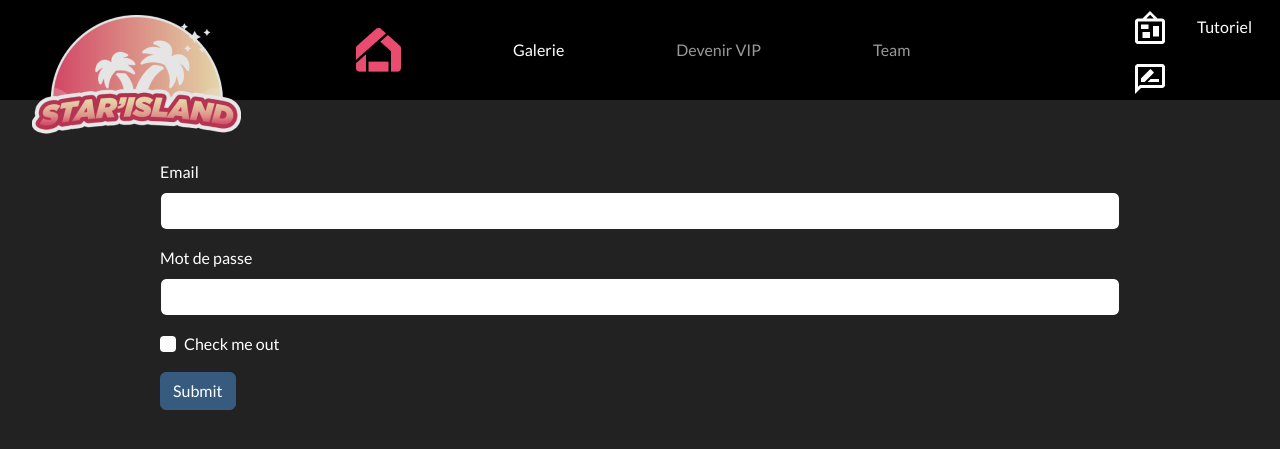
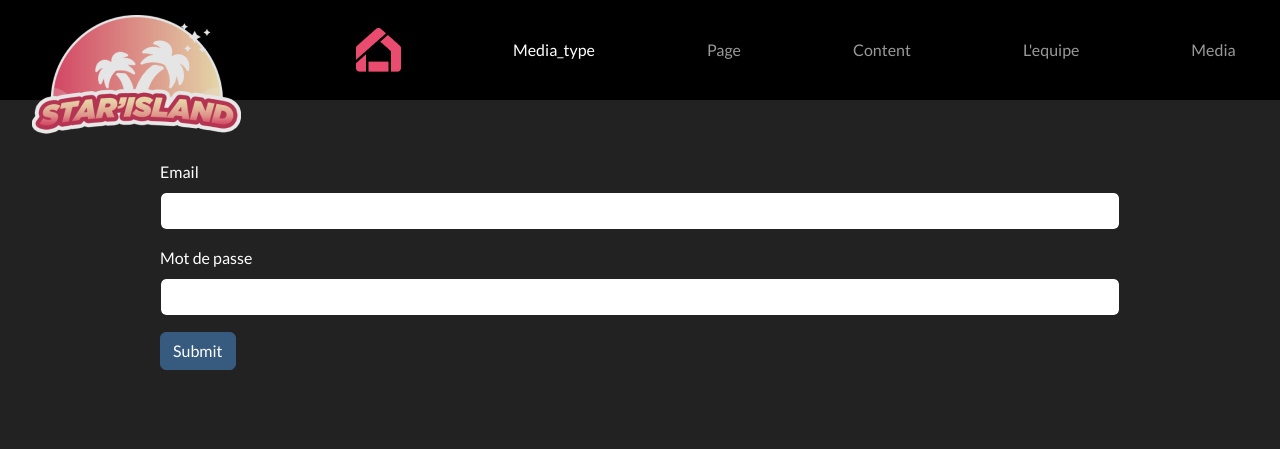
Before and after one commit to guarneriAnthony/star_island, a PHP site: page /PHP/security/register.php in a window 1280 px wide. Shown: the top 449 px of the page. Run offline with PHP 8.4, Linux system fonts and the light colour scheme; the visitor is signed in with stand-in values (Sample User, id 1); data that the repository does not hold is empty.

Commit message:
space admin up

```diff
--- a/back/formComment.php
+++ b/back/formComment.php
@@ -6,6 +6,7 @@
 <?php
 require_once '../config/function.php';
 require_once '../inc/formHeader.inc.php';
+
 
 
 $comments = execute("SELECT * FROM comment")->fetchAll(PDO::FETCH_ASSOC);
--- a/back/formContent.php
+++ b/back/formContent.php
@@ -6,6 +6,7 @@
 <?php
 require_once '../config/function.php';
 require_once '../inc/formHeader.inc.php';
+
 
 
 $pages = execute("SELECT * FROM page")->fetchAll(PDO::FETCH_ASSOC);
--- a/back/formMedia.php
+++ b/back/formMedia.php
@@ -10,6 +10,8 @@
 <?php
 require_once '../config/function.php';
 require_once '../inc/formHeader.inc.php';
+
+
 
 $medias = execute("SELECT * FROM media")->fetchAll(PDO::FETCH_ASSOC);
 $media_types = execute("SELECT * FROM media_type")->fetchAll(PDO::FETCH_ASSOC);
--- a/back/formMedia_type.php
+++ b/back/formMedia_type.php
@@ -6,6 +6,8 @@
 <?php
 require_once '../config/function.php';
 require_once '../inc/formHeader.inc.php';
+
+
 
 /*Debut de mon controle de formulaie de 'page'*/
 if (!empty($_POST)) {
--- a/back/formTeam.php
+++ b/back/formTeam.php
@@ -7,6 +7,7 @@
 <?php
 require_once '../config/function.php';
 require_once '../inc/formHeader.inc.php';
+
 
 $pages =  execute("SELECT * FROM page WHERE meta_title = 'Team'")->fetch(PDO::FETCH_ASSOC);
 $typesLink =  execute("SELECT * FROM media_type WHERE type = 'link'")->fetch(PDO::FETCH_ASSOC);
--- a/config/function.php
+++ b/config/function.php
@@ -1,46 +1,26 @@
 <?php
 require_once 'Db.php';
 
-function debug($data)
+function execute(string $requete, array $data=[],$lastId=null)
 {
-    echo '<pre>';
-    print_r($data);
-    echo '</pre>';
-    die();
+    foreach ($data as $marqueur => $valeur){
+        $data[$marqueur]=trim(htmlspecialchars($valeur));
+    }
+    $pdo=Db::getDB();
+    $resultat= $pdo->prepare($requete);
+    $success=$resultat->execute($data);
+
+    if($success){
+        if ($lastId){
+            return $pdo->lastInsertId();
+        }else{
+            return $resultat;
+        }
+    }else{
+        return  false;
+    }
 }
 
-function execute(string $requete, array $data=[],$lastId=null)
-{
-    // boucle pour echapper les caractères speciaux (pour neutraliser les balise <style> ou <script>) en entité html et de même supprimer les espaces éventuels en début de fin de chaine de caractère
-    foreach ($data as $marqueur => $valeur){
-        // ici on réaffecte à notre tableau $data
-        // les nouvelles valeurs échappées et sans espaces pour chaque tour de boucle
-        $data[$marqueur]=trim(htmlspecialchars($valeur));
-
-    }
-    $pdo=Db::getDB(); // connexion à la BDD provenant de Db.php
-    $resultat= $pdo->prepare($requete);// on prépare la requête envoyée avec marqueur (:marqueur)
-
-    $success=$resultat->execute($data);// on execute en passant notre tableau associatif de nos marqueurs avec leur valeurs
-
-    if($success){ // si tout s'est bien passé ($success renvoi true ou false)
-
-        if ($lastId){ // si le paramètre optionnel $lastId est renseigné
-
-            return $pdo->lastInsertId();// on renvoie le dernier id inséré
-
-        }else{ // sinon on renvoi le jeu de résultat
-            return $resultat;
-        }
-
-    }else{ // on s'assure d'un retour même si le traitement a échoué
-        return  false;
-    }
-
-
-
-
-}
 function password_strength_check($password)
 {
     $regex = '/^(?=.*[A-Z])(?=.*[^a-zA-Z\d]).{6,}$/';
@@ -59,11 +39,3 @@ function connect(){
         return false;
     }
 }
-
-function admin(){
-    if (connect() && $_SESSION['user']['role'] == 'ROLE_ADMIN') {
-        return true;
-    } else {
-        return false;
-    }
-}
--- a/inc/formHeader.inc.php
+++ b/inc/formHeader.inc.php
@@ -1,3 +1,11 @@
+<?php
+if (empty($_SESSION['user']) || isset($_POST['unset']) ) {
+    unset($_SESSION['user']);
+    header('location: http://localhost/PHP/star_island/security/login.php');
+    exit();
+}
+?>
+
 <!doctype html>
 <html lang="fr">
 
@@ -35,7 +43,7 @@
                             <a class="nav-link" href="http://localhost/PHP/star_island/back/formContent.php">Content</a>
                         </li>
                         <li class="nav-item">
-                            <a class="nav-link" href="http://localhost/PHP/star_island/back/formTeam.php">L'equpie</a>
+                            <a class="nav-link" href="http://localhost/PHP/star_island/back/formTeam.php">L'equipe</a>
                         </li>
                         <li class="nav-item">
                             <a class="nav-link" href="http://localhost/PHP/star_island/back/formMedia.php">Media</a>
@@ -47,9 +55,12 @@
                             <a class="nav-link" href="http://localhost/PHP/star_island/back/formEvent.php">Events</a>
                         </li>
                     </ul>
+                    <form method="post">
+                        <input type="hidden" name="unset">
+                        <button type="submit" class="btn btn-warning">Déconnexion</button>
+                    </form>
                 </div>
             </div>
         </nav>
     </header>
-
     <main>
--- a/inc/header.inc.php
+++ b/inc/header.inc.php
@@ -6,7 +6,11 @@
     <meta name="viewport" content="width=device-width, user-scalable=no, initial-scale=1.0, maximum-scale=1.0, minimum-scale=1.0">
     <meta http-equiv="X-UA-Compatible" content="ie=edge">
     <title>Page Index</title>
-    <script src="http://localhost/PHP/star_island/script/bootstrap.min.js" defer></script>
+    <script src="https://cdn.jsdelivr.net/npm/bootstrap@5.3.0/dist/js/bootstrap.bundle.min.js" integrity="sha384-geWF76RCwLtnZ8qwWowPQNguL3RmwHVBC9FhGdlKrxdiJJigb/j/68SIy3Te4Bkz" crossorigin="anonymous">
+        defer
+    </script>
+
+
 
     <link rel="stylesheet" href="http://localhost/PHP/star_island/css/style_bootstrap.css" />
     <link rel="stylesheet" href="http://localhost/PHP/star_island/css/style_header.css">
@@ -34,7 +38,10 @@
                         <li class="nav-item">
                             <a class="nav-link" href="http://localhost/PHP/star_island/team.php">Team</a>
                         </li>
+
                     </ul>
+
+
                     <div class="class-div containerItems">
                         <ul class="class-ul">
                             <li class="nav-item item-row firstItem">
@@ -53,18 +60,26 @@
                                 WHERE end_date > NOW()"
                             )->fetchAll(PDO::FETCH_ASSOC);
                             ?>
-                            <li class="nav-item item-row secondItem">
-                                <a href="http://localhost/PHP/star_island/event.php"><img src="http://localhost/PHP/star_island/assets/vector1.png " class="imgs-nav" alt="logo event"></a>
-
-                               <?php foreach ($events as $event) : ?>
-                                    <a href="http://localhost/PHP/star_island/event.php?evi=<?= $event['id']; ?>"><?= $event['title'] ?></a>
-                                <?php endforeach; ?>
 
 
-                            </li>
+                            <?php if (!empty($events)) : ?>
+                                <li class="nav-item dropdown item-row firstItem">
+                                    <a class="nav-link dropdown-toggle" href="#" role="button" data-bs-toggle="dropdown" aria-expanded="false">Events
+                                    </a>
+
+                                    <ul class="dropdown-menu">
+                                        <?php foreach ($events as $event) : ?>
+                                            <li><a href="http://localhost/PHP/star_island/event.php?evi=<?= $event['id']; ?>"><?= $event['title'] ?></a>
+                                            </li>
+                                        <?php endforeach; ?>
+                                    </ul>
+                                </li>
+                            <?php endif; ?>
 
                         </ul>
                     </div>
+
+
                 </div>
             </div>
         </nav>
--- a/security/register.php
+++ b/security/register.php
@@ -1,5 +1,5 @@
 <?php require_once '../config/function.php';
-require_once '../inc/header.inc.php';
+require_once '../inc/formHeader.inc.php';
 ?>
 
 
@@ -7,16 +7,18 @@ require_once '../inc/header.inc.php';
 if (!empty($_POST)) {
 $error=false;
 
-// début de controle du formulaire
     if (empty($_POST['email'])) {
          $email='Email obligatoire';
          $error=true;
     }else{
-        $user=execute("SELECT * FROM user WHERE email=:email",array(
+        $sql = "SELECT *
+        FROM user
+        WHERE email = :email";
+        $user=execute($sql,array(
                ':email'=>$_POST['email']
         ));
 
-        if ($user->rowCount()==0){
+        if ($user->rowCount() == 0){
             if (!filter_var($_POST['email'], FILTER_VALIDATE_EMAIL)){
                 $email='Format invalide';
                 $error=true;
@@ -27,48 +29,40 @@ $error=false;
         }
     }
 
+
     if (empty($_POST['password'])) {
          $password='Mot de passe obligatoire';
          $error=true;
     }else{
-        if (!password_strength_check($_POST['password'])){                  // Ca marche pas la condition daffichage du message derreur
+        if (!password_strength_check($_POST['password'])){
             $password='Votre mot de passe doit contenir entre 6 et 15 caractères dont au minimum une minuscule, une majuscule, un caractère numérique et un caractère spécial';
             $error=true;
         }
     }
 
-    if (empty($_FILES['picture_profil']['name'])){
-          $picture='Photo de profil obligatoire';
-          $error=true;
 
 
-// condition de traitement du formulaire
-    $mdp=password_hash($_POST['password'], PASSWORD_DEFAULT);
+    $mdp = password_hash($_POST['password'], PASSWORD_DEFAULT);
 
-    $result = execute("INSERT INTO user (email, password) VALUES (:email, :password)", array(
-          ':email'=>$_POST['email'],
-          ':password'=>$mdp,
+    $sql = "INSERT INTO user (email, password) VALUES (:email, :password)";
+    $result = execute($sql, array(
+          ':email'=> $_POST['email'],
+          ':password'=> $mdp
         ),);
-    }
 }
 ?>
 
 <?=  $unique_email ?? ""; ?>
 <form class="mt-5 w-75 mx-auto" method="post" enctype="multipart/form-data">
     <div class="mb-3">
-        <label for="exampleInputEmail1" class="form-label">Email</label>
-        <input name="email" type="text" class="form-control" id="exampleInputEmail1" aria-describedby="emailHelp">
+        <label for="email" class="form-label">Email</label>
+        <input name="email" type="text" class="form-control" id="email" aria-describedby="emailHelp">
         <small class="text-danger"><?= $email ?? ""; ?></small>
     </div>
     <div class="mb-3">
-        <label for="exampleInputPassword1" class="form-label">Mot de passe</label>
-        <input name="password" type="password" class="form-control" id="exampleInputPassword1">
+        <label for="password" class="form-label">Mot de passe</label>
+        <input name="password" type="password" class="form-control" id="password">
         <small class="text-danger"><?= $password  ?? ""; ?></small>
-    </div>
-
-    <div class="mb-3 form-check">
-        <input type="checkbox" class="form-check-input" id="exampleCheck1">
-        <label class="form-check-label" for="exampleCheck1">Check me out</label>
     </div>
     <button type="submit" class="btn btn-primary">Submit</button>
 </form>
--- a/team.php
+++ b/team.php
@@ -5,7 +5,7 @@ require_once 'inc/header.inc.php';
 
 
 <!--ROLES OF TEAMMATES-->
-<h2>L'team</h2>
+<h2>Team</h2>
 <ul class="roles" id="filtrer">
     <li class="firstLi" id="all">Tous</li>
     <li id="admin">Admins</li>
```
Also changed, not shown: back/userList.php (+1 -32 lines), security/login.php (+31 -39 lines), vip.php (+15 -6 lines), 1 other file.
